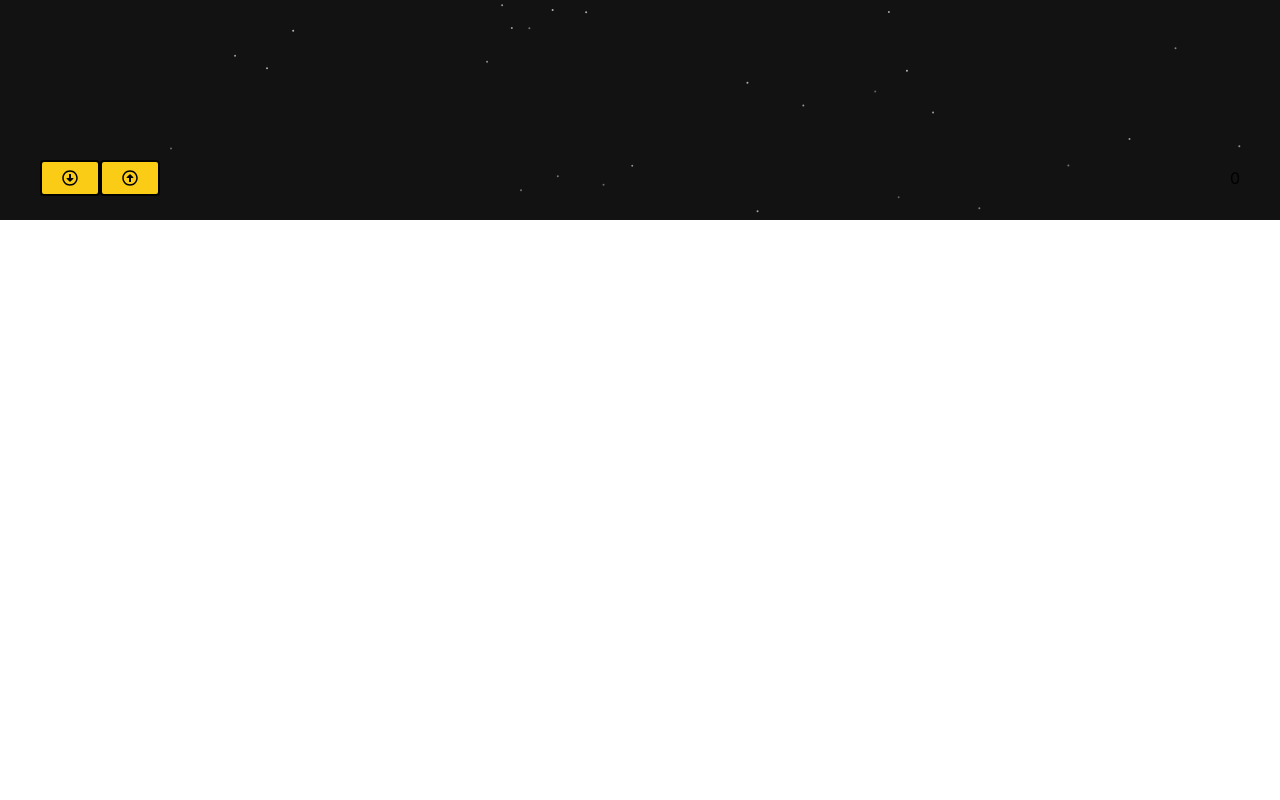
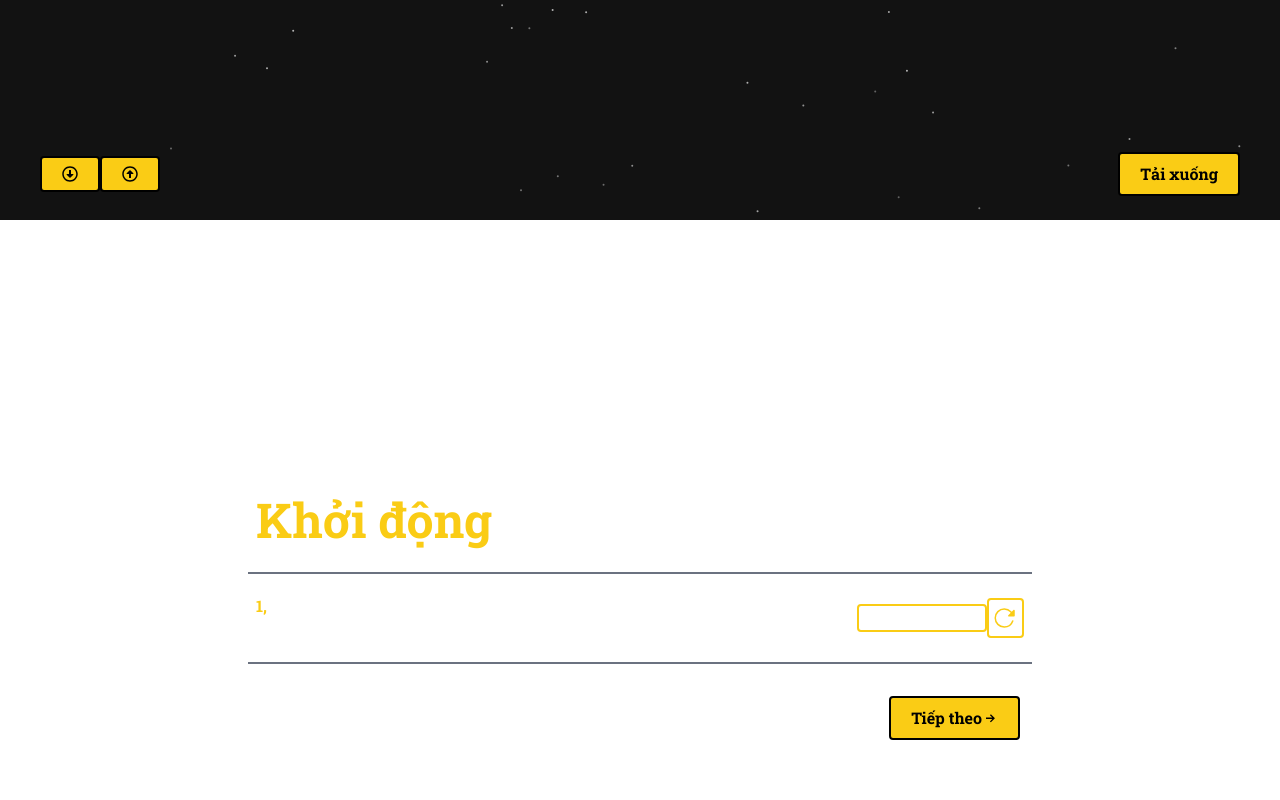
Before and after one commit to tan191006/GenOlymQues, a Next.js app: page / in a window 1280 px wide. Shown: the part 580-1380 px from the top of the page. Before the commit the page ends 800 px from the top, so only its background shows below. Built offline with nearby package versions, Linux system fonts and the light colour scheme.

Commit message:
fix: remove swal due to not scroll bug

```diff
--- a/src/app/page.js
+++ b/src/app/page.js
@@ -9,9 +9,37 @@ import {
 } from "@/components/sections"
 import { Button } from '@/components/common/index';
 import { ROUND_MAP } from '@/app/enum.js';
-import Swal from 'sweetalert2';
+const XLSX = require("xlsx");
+// import Swal from 'sweetalert2';
 
-const XLSX = require("xlsx");
+const initData = {
+    WARM_UP: [
+        {
+            id: 1,
+            question:
+                'What is the role of a firewall in computer security?',
+            answer: 'Lorem lorem',
+            topic: 'HTML',
+        },
+    ],
+    OBSTACLE: [
+        {
+            question:
+                'What is the role of a firewall in computer security?',
+            answer: 'Lorem lorem',
+            topic: 'HTML',
+        },
+    ],
+    END: [
+        {
+            question:
+                'Cho hàm số bậc hai y = ax^2 + bx + c. Nếu đỉnh của parabol này là (1, -3) và nó cắt trục y tại điểm có tung độ 2, xác định hệ số a.',
+            answer: 'a = 1',
+            explain: 'Sử dụng công thức tính đỉnh và điểm cắt trục tung của parabol.',
+            topic: 'Toán 12',
+        },
+    ],
+};
 
 export default function Home() {
     //export data to excel
@@ -34,8 +62,7 @@ export default function Home() {
     const [topicFP2, setTopicFP2] = useState('');
     const [selectedPart, setSelectedPart] = useState([])
 
-    const [data, setData] = useState({});
-
+    const [data, setData] = useState(initData || {});
 
     const processRequestBody = (round) => {
         if (round === "OBSTACLE") {
@@ -54,19 +81,16 @@ export default function Home() {
 
 
     const getQuestion = async () => {
-        // show loading alert
-        Swal.fire({
-            title: 'Đang tạo câu hỏi',
-            html: 'Vui lòng đợi trong giây lát',
-            allowOutsideClick: false,
-            allowEscapeKey: false,
-            allowEnterKey: false,
-            didOpen: () => {
-                Swal.showLoading()
-            },
-        });
+        // Swal.fire({
+        //     title: 'Đang tạo câu hỏi...',
+        //     didOpen: () => {
+        //         Swal.showLoading()
+        //     },
+        //     allowOutsideClick: false,
+        //     allowEscapeKey: false,
+        //     allowEnterKey: false,
+        // })
 
-        // get round
         const roundArr = selectedPart.map((e) => ROUND_MAP[e]);
 
         const newData = { ...data };
@@ -90,9 +114,7 @@ export default function Home() {
             newData[roundArr[i]] = questions;
         }
         setData(newData);
-
-        // close loading alert
-        Swal.close();
+        // Swal.close();
     }
 
     return (
--- a/src/components/sections/TopicChoseForPart2.js
+++ b/src/components/sections/TopicChoseForPart2.js
@@ -79,7 +79,7 @@ const TopicChoseForPart2 = ({ inputtedTags, dataPart1, topicFP2, setTopicFP2 , g
                             );
                         } else {
                             await getQuestion();
-                            window.scrollBy(0, windowD.innerHeight - 100);
+                            window.scrollBy(0, window.innerHeight - 100);
                         }
                     }}
                 />
```
